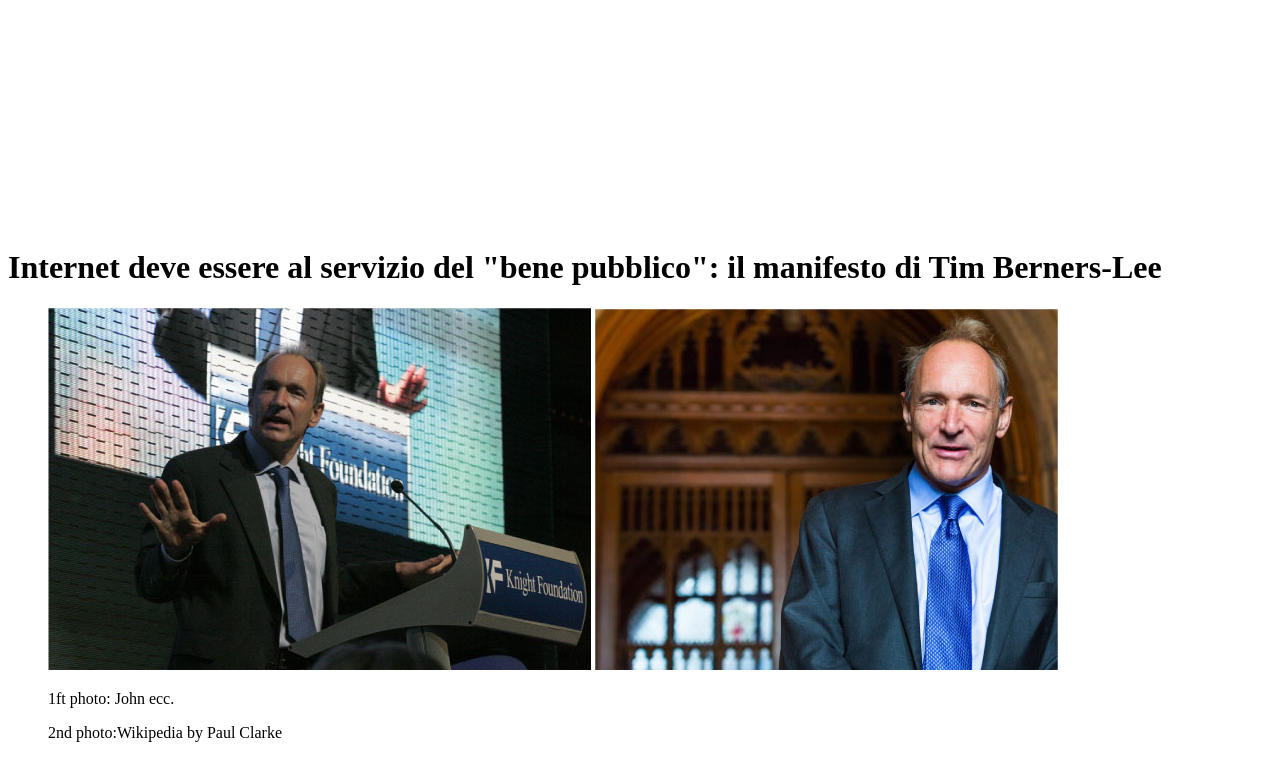
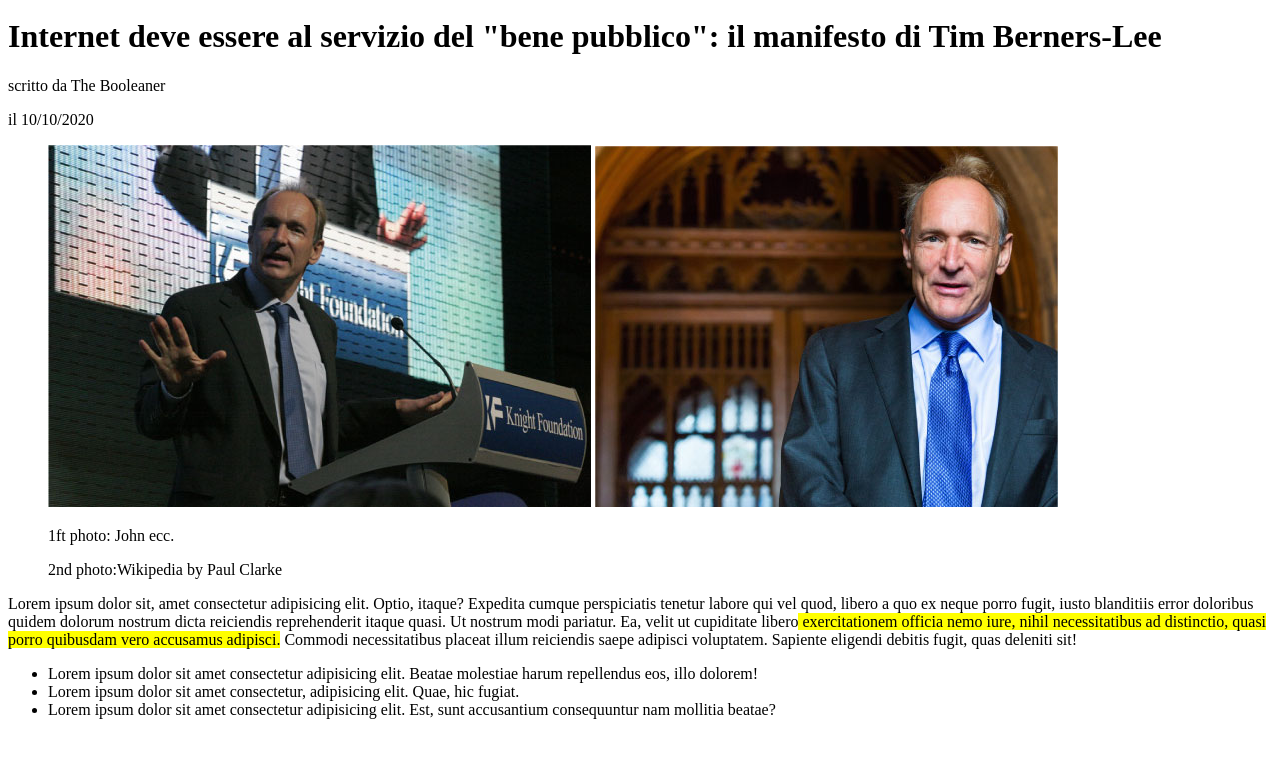
Before and after one commit to Christian-Lepidi/html-css-booleaner, a plain HTML site: page index.html in a window 1280 px wide. Shown: the part 91-849 px from the top of the page. Drawn offline with Linux system fonts and the light colour scheme; files that its build step writes are made by us from their sources.

Commit message:
part of body-page

```diff
--- a/img/style.css
+++ b/img/style.css
@@ -1,5 +1,3 @@
-.container{
-    background-image: url(./pattern.png);
-    height: 300px;
-    width: 100vw;
+.testo-evidenziato{
+  background-color: yellow;
 }
--- a/index.html
+++ b/index.html
@@ -14,6 +14,8 @@
     <h2>Booleaner</h2>
    </div>
    <h1>Internet deve essere al servizio del "bene pubblico": il manifesto di Tim Berners-Lee</h1>
+   <p>scritto da The Booleaner</p>
+   <p>il 10/10/2020</p>
    <figure>
     <img src="../html-css-booleaner/img/tim-1.jpg" alt="">
     <img src="../html-css-booleaner/img/tim-2.jpg" alt="">
@@ -23,6 +25,18 @@
     </figcaption>
    </figure>
  </header>
+ <!--corpo della pagina-->
+ <main>
+  <p>Lorem ipsum dolor sit, amet consectetur adipisicing elit. Optio, itaque? Expedita cumque perspiciatis tenetur labore qui vel quod, libero a quo ex neque porro fugit, iusto blanditiis error doloribus quidem dolorum nostrum dicta reiciendis reprehenderit itaque quasi. Ut nostrum modi pariatur. Ea, velit ut cupiditate libero<span class="testo-evidenziato"> exercitationem officia nemo iure, nihil necessitatibus ad distinctio, quasi porro quibusdam vero accusamus adipisci.</span> Commodi necessitatibus placeat illum reiciendis saepe adipisci voluptatem. Sapiente eligendi debitis fugit, quas deleniti sit!</p>
+  <ul>
+    <li>Lorem ipsum dolor sit amet consectetur adipisicing elit. Beatae molestiae harum repellendus eos, illo dolorem!</li>
+    <li>Lorem ipsum dolor sit amet consectetur, adipisicing elit. Quae, hic fugiat.</li>
+    <li>Lorem ipsum dolor sit amet consectetur adipisicing elit. Est, sunt accusantium consequuntur nam mollitia beatae?</li>
+  </ul>
+  <table>
+
+  </table>
+ </main>
 
 </body>
 </html>
```
